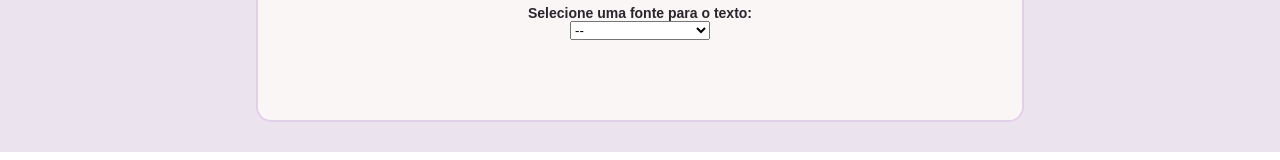
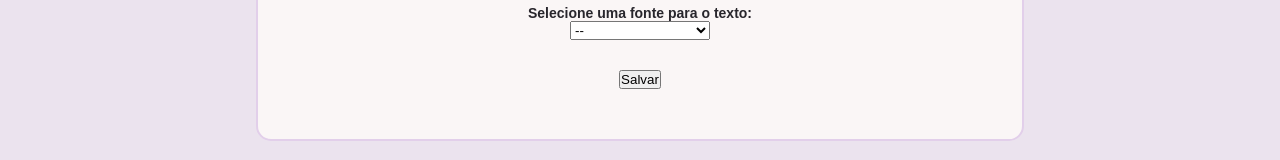
Before and after one commit to rhayana-b/enext-challenge, a React (Create React App) app in the folder doggou/: page / in a window 1280 px wide. Shown: the part 352-512 px from the top of the page. Built offline with nearby package versions, Linux system fonts and the light colour scheme; no server answers; a web font is replaced by a local one.

Commit message:
implementing Save button

```diff
--- a/doggou/src/App.js
+++ b/doggou/src/App.js
@@ -11,6 +11,15 @@ const App = () => {
   const [fontColor, setFontColor] = useState('#000000');
   const [fontFamily, setFontFamily] = useState('');
   const [breed, setBreed] = useState('');
+  const [image, setImage] = useState('');
+
+  const savePet =  (breed, petName, color, font, image) => {
+    localStorage.setItem('breed', breed);
+    localStorage.setItem('petName', petName);
+    localStorage.setItem('color', color);
+    localStorage.setItem('font', font);
+    localStorage.setItem('image', image);
+  };
 
   return (
     <div className="App">
@@ -27,7 +36,8 @@ const App = () => {
         <NameInput onNameChange={(event) => setPetName(event.target.value)} />
         <SelectColor color={fontColor} onColorChange={(event) => setFontColor(event.target.value)} />
         <SelectFont onFontChange={(event) => setFontFamily(event.target.value)} />
-        <DogInfo breed={breed} petName={petName} fontColor={fontColor} fontFamily={fontFamily} />
+        <DogInfo breed={breed} petName={petName} fontColor={fontColor} fontFamily={fontFamily} onImageChange={setImage}/>
+        <button onClick={() => {savePet(breed, petName, fontColor, fontFamily, image)}}>Salvar</button>
       </div>
     </div>
   );
--- a/doggou/src/components/DogInfo.js
+++ b/doggou/src/components/DogInfo.js
@@ -1,13 +1,14 @@
 import React, { useEffect, useState } from 'react';
 import api from '../services/api';
 
-const DogInfo = ({breed, petName, fontColor, fontFamily}) => {
+const DogInfo = ({breed, petName, fontColor, fontFamily, onImageChange}) => {
   const [image, setImage] = useState('');
 
   useEffect(() => {
     if (breed) {
       api.get(`/breed/${breed}/images/random`).then(response => {
         setImage(response.data.message);
+        onImageChange(response.data.message);
       }).catch(error => {
         console.log(error);
       });
```
